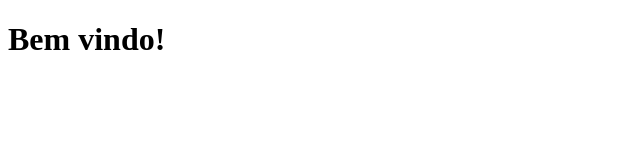
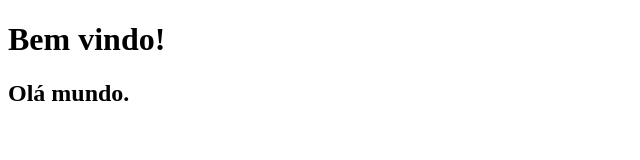
Before and after one commit to clarissemaurila/curso_github, a plain HTML site: page index.html in a window 1280 px wide. Shown: the whole page, without its empty margins (0-640 px from the left). Drawn offline with Linux system fonts and the light colour scheme.

Commit message:
Colocando h2 na home

```diff
--- a/index.html
+++ b/index.html
@@ -7,5 +7,6 @@
 </head>
 <body>
     <h1>Bem vindo!</h1>
+    <h2>Olá mundo.</h2>
 </body>
 </html>
```
